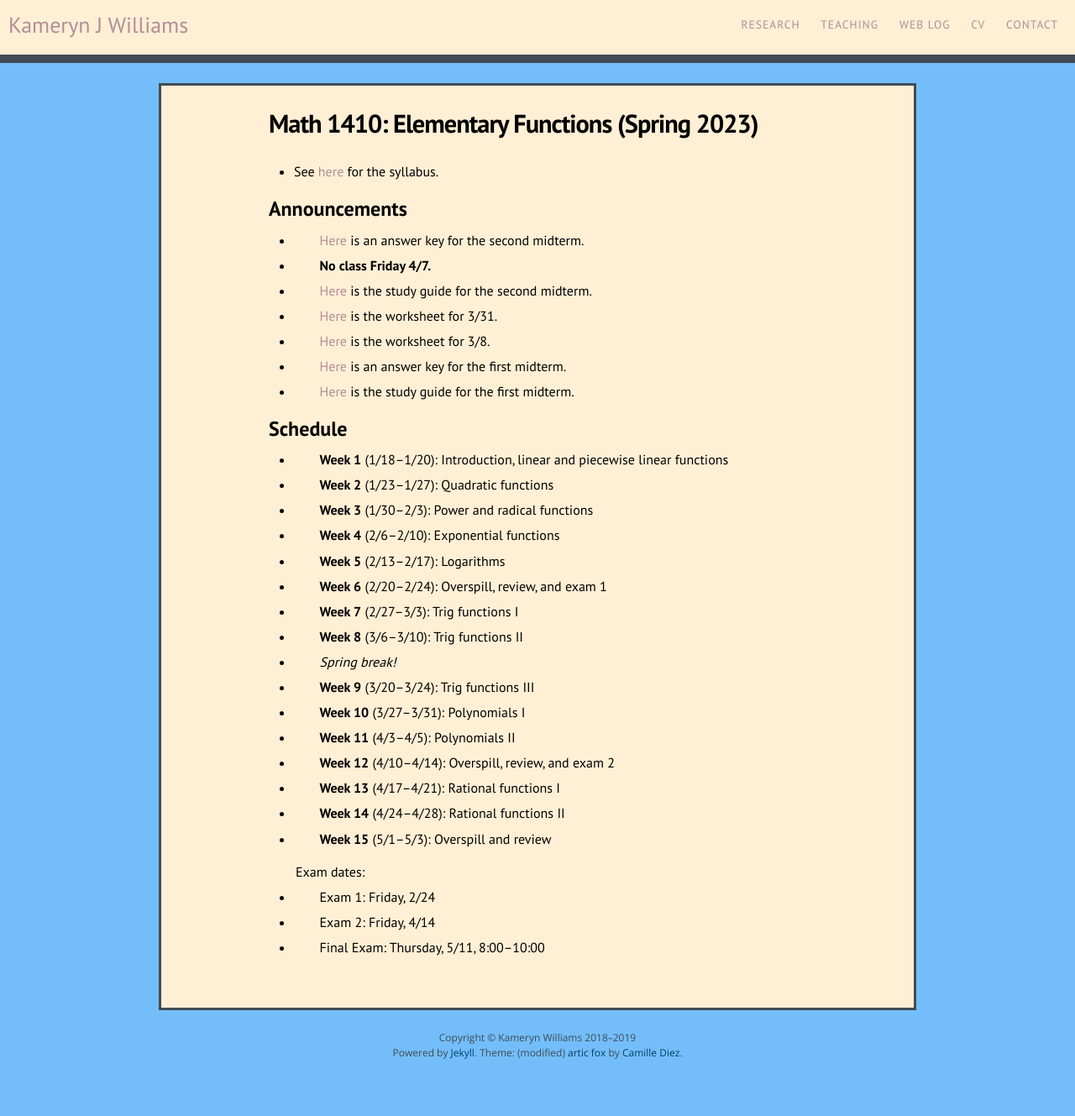
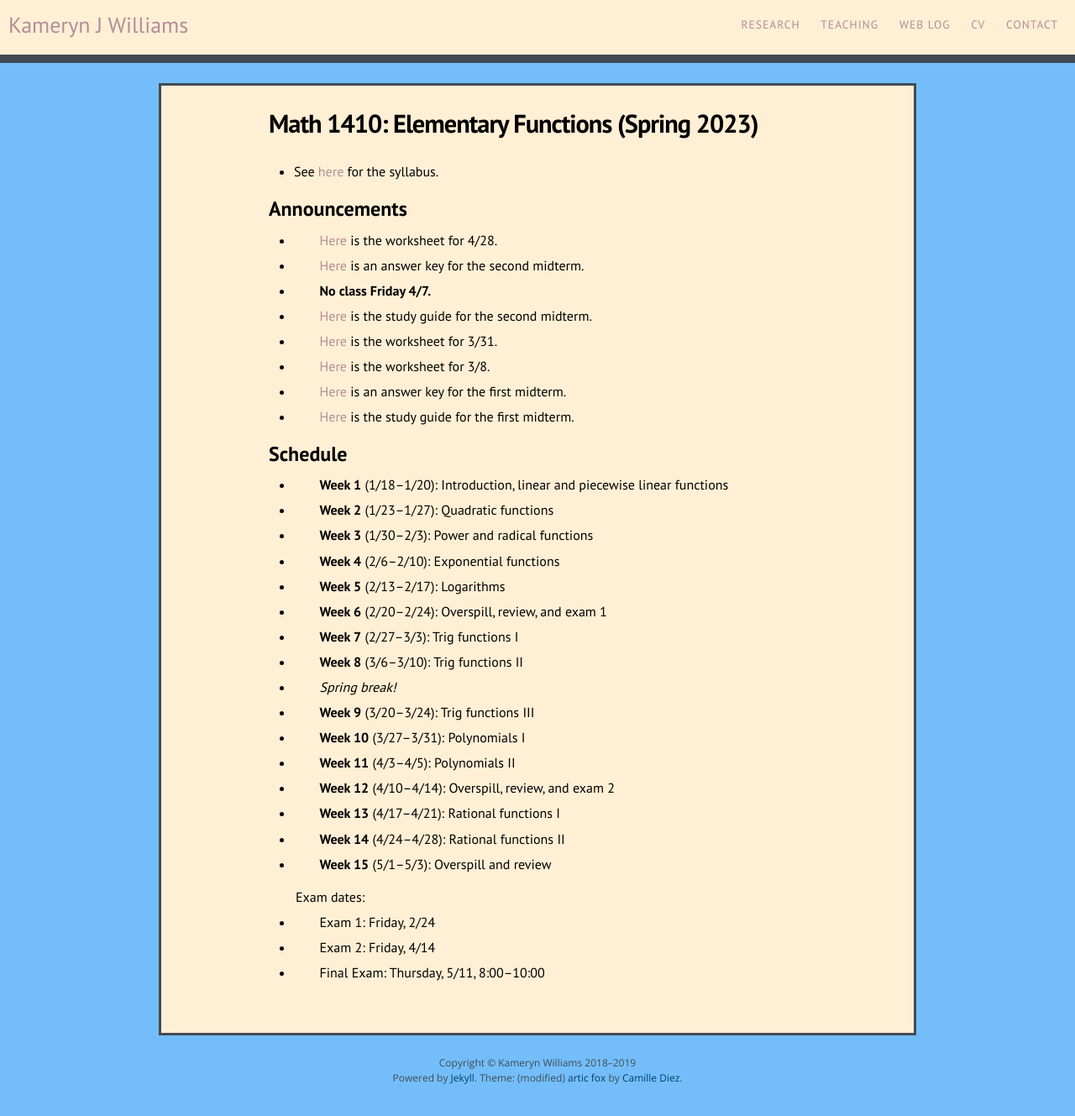
Before and after one commit to kamerynjw/kamerynjw.github.io, a Jekyll site: the page built from teaching/2023/math1410.md, in a window 1280 px wide. Shown: the whole page at 84% size. Built offline with Jekyll 4.4.1, drawn with Linux system fonts in a browser that asks for light colours; nearby versions of some CDN libraries; before the commit the page ends 1299 px from its top, so only the background shows below that.

Commit message:
1410 worksheet

```diff
--- a/teaching/2023/math1410.md
+++ b/teaching/2023/math1410.md
@@ -10,6 +10,8 @@ permalink: /teaching/2023/math1410/
 
 Announcements
 -------------
+
+* [Here]({{ page.url }}4.28.pdf) is the worksheet for 4/28.
 
 * [Here]({{ page.url }}e2-answers.pdf) is an answer key for the second midterm.
 
```
Also changed, not shown: 1 other file.
